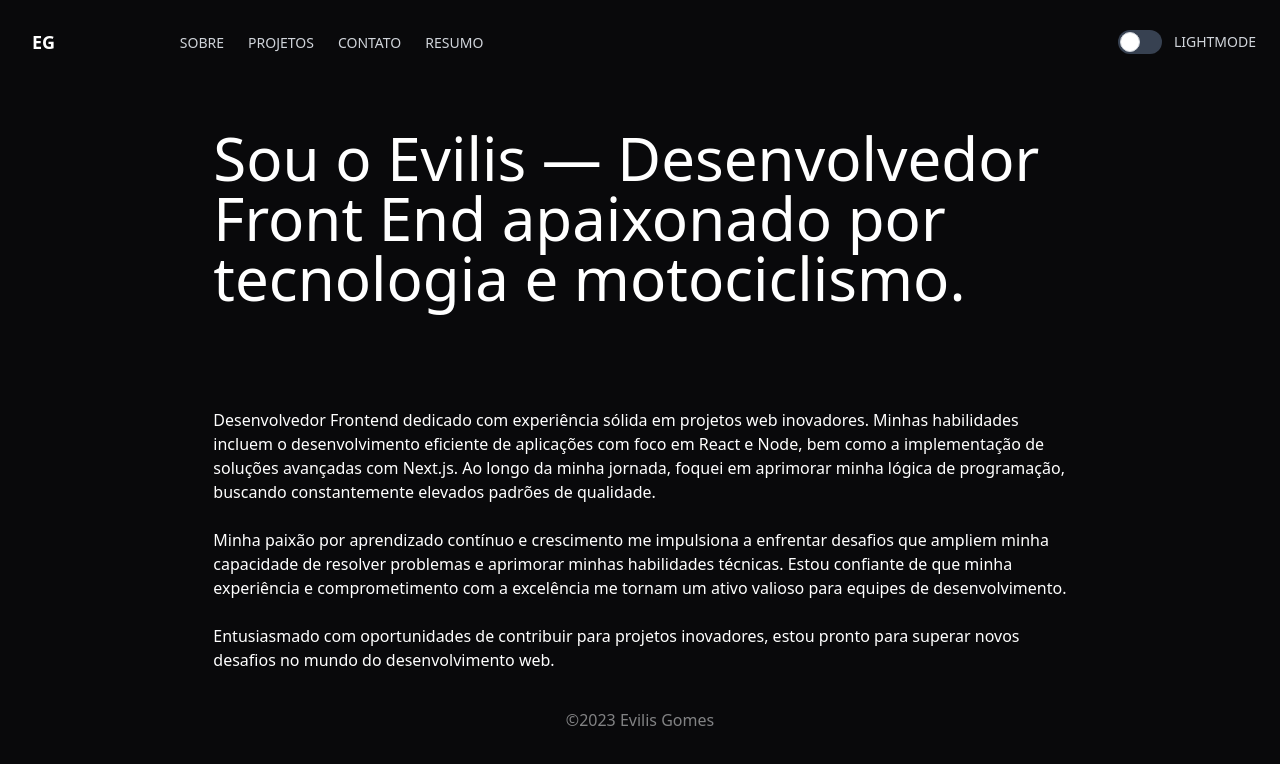
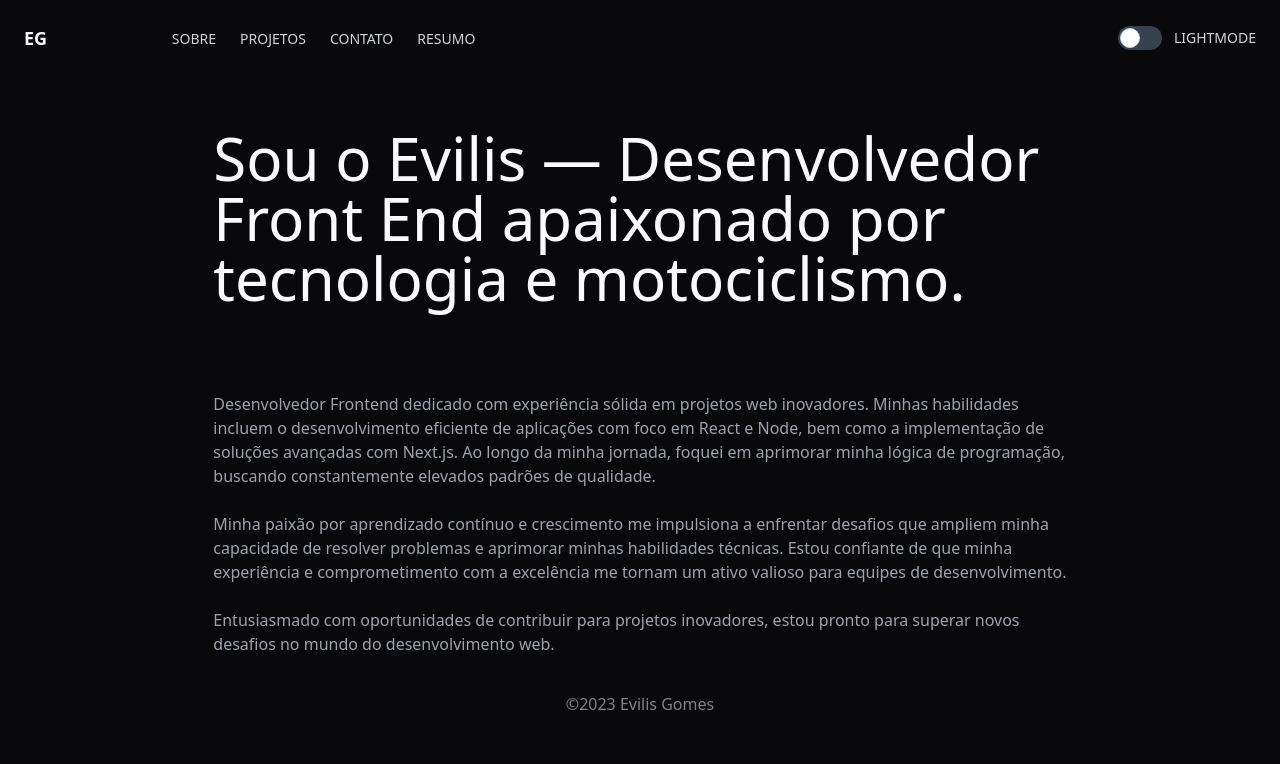
Before and after one commit to EvilisGlenio/glenio-dev, a Next.js app: page / in a window 1280 px wide. Shown: the top 764 px of the page. Built offline with nearby package versions, Linux system fonts and the light colour scheme; some icons are missing.

Commit message:
small adjusts of light mode colors

```diff
--- a/app/components/Header/content.tsx
+++ b/app/components/Header/content.tsx
@@ -39,7 +39,7 @@ export const Content = ({ href, index, menu }: contentProps) => {
       >
         {menu}
       </Link>
-      <div className="absolute left-0 w-0 ease-in-out duration-700 h-[2px] bg-gray-50 group-hover:w-full group-hover:ease-in-out  group-hover:duration-500" />
+      <div className="absolute left-0 w-0 ease-in-out duration-700 h-[2px] bg-gray-700 dark:bg-gray-50 group-hover:w-full group-hover:ease-in-out  group-hover:duration-500" />
     </li>
   );
 };
--- a/app/components/Header/page.tsx
+++ b/app/components/Header/page.tsx
@@ -16,11 +16,11 @@ const Header = () => {
 
   return (
     <section className="fixed top-0 flex w-full items-center justify-between p-6 dark:bg-zinc-950 ">
-      <h1 className="px-2 py-1 rounded-md dark:hover:bg-zinc-900 text-lg font-extrabold dark:text-white">
+      <h1 className=" text-lg font-extrabold dark:text-gray-50">
         <Link href={"/"}>EG</Link>
       </h1>
 
-      <ul className="flex w-2/3 max-w-7xl items-center justify-start gap-6 max-md:hidden dark:text-white ">
+      <ul className="flex w-2/3 max-w-7xl items-center justify-start gap-6 max-md:hidden font-medium text-gray-700 dark:text-gray-50 ">
         {ContentA.map(({ href, index, menu }) => {
           return <Content index={index} href={href} key={index} menu={menu} />;
         })}
--- a/app/content.tsx
+++ b/app/content.tsx
@@ -38,8 +38,15 @@ interface HomeContentProps {
 
 const HomeContent: React.FC<HomeContentProps> = ({ index, href, children }) => {
   return (
-    <li key={index} className="text-lg max-md:text-sm hover:opacity-50">
-      <Link href={href} target="_blank">
+    <li
+      key={index}
+      className="text-lg max-md:text-sm text-gray-700 dark:text-gray-400"
+    >
+      <Link
+        className="dark:hover:text-sky-900 hover:text-sky-700"
+        href={href}
+        target="_blank"
+      >
         {children}
       </Link>
     </li>
--- a/app/page.tsx
+++ b/app/page.tsx
@@ -3,8 +3,8 @@ import HomeContent, { HContent } from "./content";
 export default function Home() {
   return (
     <main className="flex w-full h-full flex-col items-center dark:bg-zinc-950 pt-32">
-      <section className="flex flex-col w-2/3 max-w-7xl items-center justify-start gap-9 dark:text-white">
-        <h1 className="xl:text-6xl lg:text-5xl md:text-4xl max-md:text-3xl">
+      <section className="flex flex-col w-2/3 max-w-7xl items-center justify-start gap-9 md:gap-7 max-sm:gap-5">
+        <h1 className="xl:text-6xl lg:text-5xl md:text-4xl max-sm:text-xl dark:text-gray-50">
           Sou o Evilis — Desenvolvedor Front End apaixonado por tecnologia e
           motociclismo.
         </h1>
@@ -17,7 +17,7 @@ export default function Home() {
             );
           })}
         </ul>
-        <div className="flex flex-col gap-6 max-md:gap-4 max-md:text-xs">
+        <div className="flex flex-col gap-6 max-md:gap-4 max-sm:gap-3 max-md:text-xs text-gray-700 dark:text-gray-400 ">
           <p>
             Desenvolvedor Frontend dedicado com experiência sólida em projetos
             web inovadores. Minhas habilidades incluem o desenvolvimento
```
